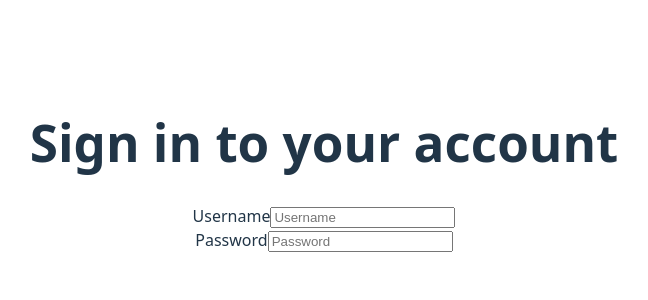
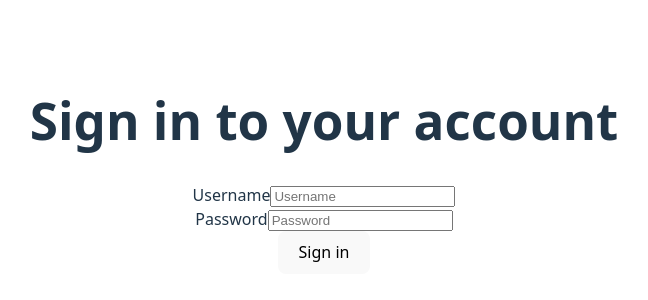
Before and after one commit to Juan-Ceballos/Reverb-Clone-FSW, a React (Vite) app in the folder frontend/: page / in a window 1280 px wide. Shown: the part 234-534 px from the top of the page, without its empty margins (316-964 px from the left). Built offline with nearby package versions, Linux system fonts and the light colour scheme.

Commit message:
login button

```diff
--- a/frontend/src/LoginForm.jsx
+++ b/frontend/src/LoginForm.jsx
@@ -94,6 +94,36 @@ const LoginForm = () => {
                 />
             </div>
 
+            {error && (
+                <div className='text-red-700'>
+                    {error}
+                </div>
+            )}
+
+            {message && (
+                <div className='text-green-700'>
+                    {message}
+                </div>
+            )}
+
+            <div>
+                <button
+                    type="button"
+                    disabled={loading}
+                    className='justify-center'
+                    onClick={handleSubmit}
+                >
+                    {loading ? (
+                        <div className='flex items-center'>
+                            <div className='animate-spin rounded-full'></div>
+                                Signing in...
+                            </div>
+                            ) : (
+                                'Sign in'
+                            )}
+                </button>
+            </div>
+
         </div>
     )
 }
```
